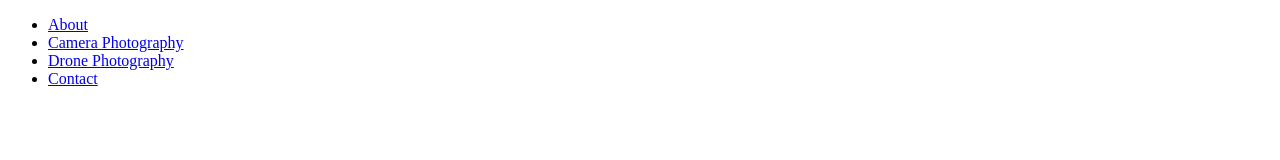
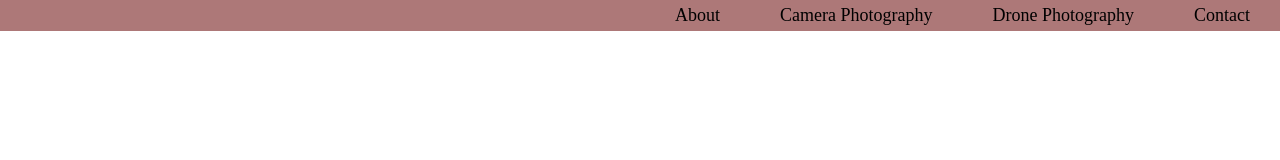
Before and after one commit to darren1234/PhotographyPortfolio, a plain HTML site: page index.html in a window 1280 px wide. Drawn offline with Linux system fonts and the light colour scheme.

Commit message:
navbar setup...need to adjust colors

```diff
--- a/index.html
+++ b/index.html
@@ -11,20 +11,12 @@
 
 <body>
     <header>
-        <nav>
-            <ul id="navbar">
-                <li id="nav-item">
-                    <a href="#about">About</a>
-                </li>
-                <li id="nav-item">
-                    <a href="#camera">Camera Photography</a>
-                </li>
-                <li id="nav-item">
-                    <a href="#drone">Drone Photography</a>
-                </li>
-                <li id="nav-item">
-                    <a href="#contact-information">Contact</a>
-                </li>
+        <nav id="navbar">
+            <ul>
+                <li><a href="#contact-information">Contact</a></li>
+                <li><a href="#drone">Drone Photography</a></li>
+                <li><a href="#camera">Camera Photography</a></li>
+                <li><a href="#about">About</a></li>
             </ul>
         </nav>
     </header>
--- a/styles.css
+++ b/styles.css
@@ -0,0 +1,31 @@
+#navbar {
+    position: fixed;
+    width: 100%;
+    top: 0;
+    left: 0;
+    background-color: rgb(173, 120, 120);
+}
+
+nav ul{
+    margin: 0;
+    padding: 0;
+    overflow: hidden;
+}
+
+nav li {
+    display: block;
+    list-style: none;
+    float: right;
+}
+
+nav a {
+    display: block; /*make area clickable*/
+    text-decoration: none;
+    color: black;
+    font-size: 18px;
+    padding: 5px 30px;
+}
+
+nav a:hover {
+    background-color: rgb(57, 189, 57);
+}
```
